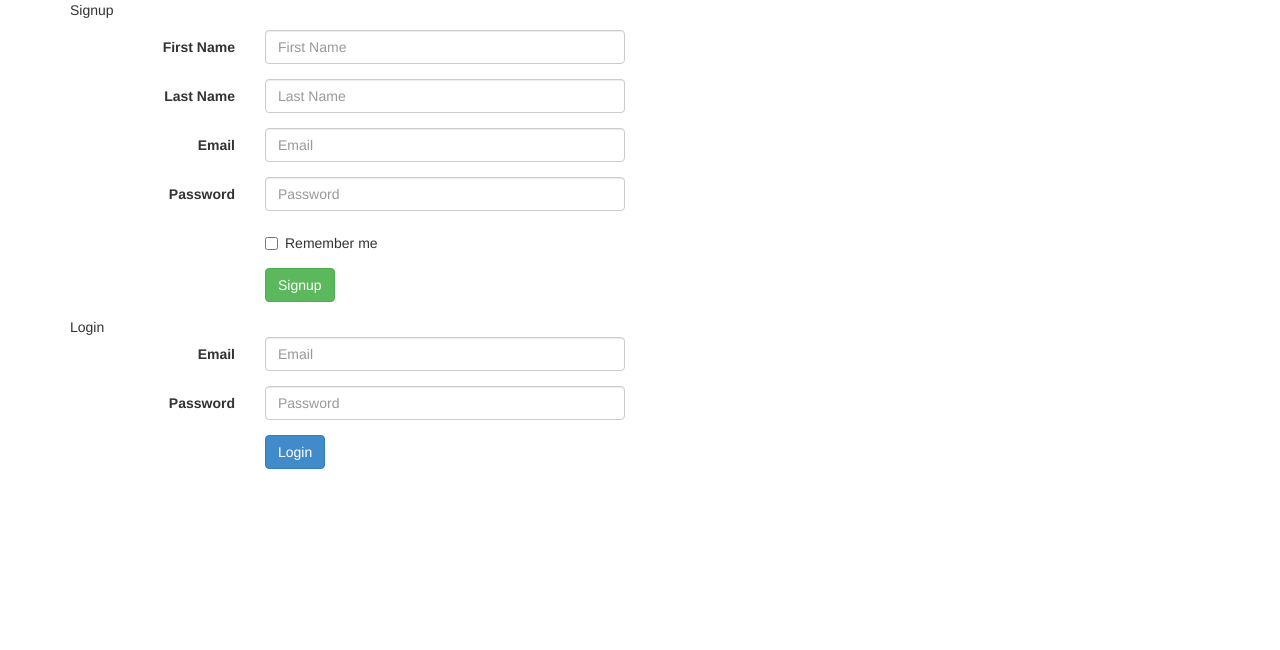
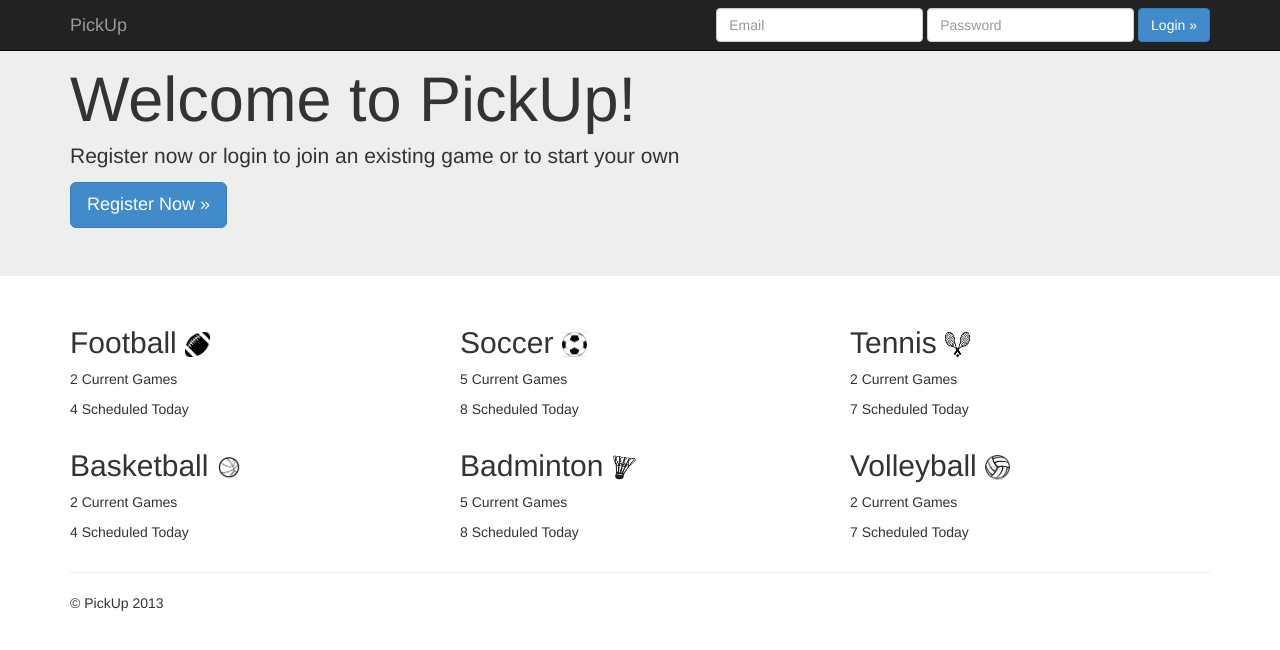
Before and after one commit to andyxmai/pickup, a Django app: page / in a window 1280 px wide. Shown: the top 650 px of the page. Run offline with Django 3.2, Linux system fonts and the light colour scheme; parts of the project's set-up code (start-up, migrations or seed data) failed here and were passed over; some libraries are stand-ins or nearby versions.

Commit message:
added some UI to login and register

```diff
--- a/pickup/urls.py
+++ b/pickup/urls.py
@@ -13,4 +13,5 @@ urlpatterns = patterns('',
     url(r'^register/', 'pickupApp.views.register', name='register'),
     url(r'^home/', 'pickupApp.views.home', name='home'),
     url(r'^login/', 'pickupApp.views.user_login', name='user_login'),
+
 )
--- a/pickupApp/templates/index.html
+++ b/pickupApp/templates/index.html
@@ -1,66 +1,120 @@
 {% extends "base.html" %}
 {% block content %}
-<div class="container">
-  <p>Signup</p>
-  <form class="form-horizontal" role="form" action="/register/" method="post">{% csrf_token %}
-    <div class="form-group">
-      <label for="inputEmail3" class="col-sm-2 control-label">First Name</label>
-      <div class="col-sm-4">
-        <input type="text" name="first_name" class="form-control" id="inputEmail3" placeholder="First Name">
+<!DOCTYPE html>
+
+<html lang="en">
+  <head>
+    <meta charset="utf-8">
+    <meta http-equiv="X-UA-Compatible" content="IE=edge">
+    <meta name="viewport" content="width=device-width, initial-scale=1.0">
+    <meta name="description" content="">
+    <meta name="author" content="">
+    <link rel="shortcut icon" href="../../docs-assets/ico/favicon.png">
+
+    <title>PickUp</title>
+
+    <!-- Bootstrap core CSS -->
+    <link href="../../dist/css/bootstrap.css" rel="stylesheet">
+
+    <!-- Custom styles for this template -->
+    <link href="jumbotron.css" rel="stylesheet">
+
+    <!-- Just for debugging purposes. Don't actually copy this line! -->
+    <!--[if lt IE 9]><script src="../../docs-assets/js/ie8-responsive-file-warning.js"></script><![endif]-->
+
+    <!-- HTML5 shim and Respond.js IE8 support of HTML5 elements and media queries -->
+    <!--[if lt IE 9]>
+      <script src="https://oss.maxcdn.com/libs/html5shiv/3.7.0/html5shiv.js"></script>
+      <script src="https://oss.maxcdn.com/libs/respond.js/1.3.0/respond.min.js"></script>
+    <![endif]-->
+  </head>
+
+  <body>
+
+    <div class="navbar navbar-inverse navbar-fixed-top" role="navigation">
+      <div class="container">
+        <div class="navbar-header">
+          <button type="button" class="navbar-toggle" data-toggle="collapse" data-target=".navbar-collapse">
+            <span class="sr-only">Toggle navigation</span>
+            <span class="icon-bar"></span>
+            <span class="icon-bar"></span>
+            <span class="icon-bar"></span>
+          </button>
+          <a class="navbar-brand">PickUp</a>
+        </div>
+        <div class="navbar-collapse collapse">
+          <form class="navbar-form navbar-right" role="form">
+            <div class="form-group">
+              <input type="text" placeholder="Email" class="form-control">
+            </div>
+            <div class="form-group">
+              <input type="password" placeholder="Password" class="form-control">
+            </div>
+             <a class="btn btn-primary" role="button" href="home">Login &raquo;</a>
+          </form>
+        </div><!--/.navbar-collapse -->
       </div>
     </div>
-    <div class="form-group">
-      <label for="inputEmail3" class="col-sm-2 control-label">Last Name</label>
-      <div class="col-sm-4">
-        <input type="text" name="last_name" class="form-control" id="inputEmail3" placeholder="Last Name">
+
+    <!-- Main jumbotron for a primary marketing message or call to action -->
+    <div class="jumbotron">
+      <div class="container">
+        <h1>Welcome to PickUp!</h1>
+        <p>Register now or login to join an existing game or to start your own </p>
+        <a class="btn btn-primary btn-lg" role="button" href="register">Register Now &raquo;</a>
       </div>
     </div>
-    <div class="form-group">
-      <label for="inputEmail3" class="col-sm-2 control-label">Email</label>
-      <div class="col-sm-4">
-        <input type="email" name="email" class="form-control" id="inputEmail3" placeholder="Email">
-      </div>
-    </div>
-    <div class="form-group">
-      <label for="inputPassword3" class="col-sm-2 control-label">Password</label>
-      <div class="col-sm-4">
-        <input type="password" name="password" class="form-control" id="inputPassword3" placeholder="Password">
-      </div>
-    </div>
-    <div class="form-group">
-      <div class="col-sm-offset-2 col-sm-10">
-        <div class="checkbox">
-          <label>
-            <input type="checkbox"> Remember me
-          </label>
+
+    <div class="container">
+      <!-- Example row of columns -->
+      <div class="row">
+        <div class="col-md-4">
+          <h2>Football <img src="/static/images/football.jpeg" height="25" width="25"></img></h2>
+          <p>2 Current Games </p>
+          <p>4 Scheduled Today </p>
+        </div>
+        <div class="col-md-4">
+          <h2>Soccer <img src="/static/images/soccer.jpeg" height="25" width="25"></img></h2>
+          <p>5 Current Games</p>
+          <p>8 Scheduled Today </p>
+       </div>
+        <div class="col-md-4">
+          <h2>Tennis <img src="/static/images/tennis.jpeg" height="25" width="25"></img></h2>
+          <p>2 Current Games</p>
+          <p>7 Scheduled Today</p>
         </div>
       </div>
-    </div>
-    <div class="form-group">
-      <div class="col-sm-offset-2 col-sm-4">
-        <button type="submit" class="btn btn-success">Signup</button>
+      <div> </div>
+      <div class="row">
+        <div class="col-md-4">
+          <h2>Basketball <img src="/static/images/basketball.jpeg" height="25" width="25"></img></h2>
+          <p>2 Current Games </p>
+          <p>4 Scheduled Today </p>
+        </div>
+        <div class="col-md-4">
+          <h2>Badminton <img src="/static/images/badminton.jpeg" height="25" width="25"></img></h2>
+          <p>5 Current Games</p>
+          <p>8 Scheduled Today</p>
+       </div>
+        <div class="col-md-4">
+          <h2>Volleyball <img src="/static/images/volleyball.jpeg" height="25" width="25"></img></h2>
+          <p>2 Current Games</p>
+          <p>7 Scheduled Today</p>
+        </div>
       </div>
-    </div>
-  </form>
-  Login
-  <form class="form-horizontal" role="form" action="/login/" method="post">{% csrf_token %}
-    <div class="form-group">
-      <label for="inputEmail3" class="col-sm-2 control-label">Email</label>
-      <div class="col-sm-4">
-        <input type="email" name="email" class="form-control" id="inputEmail3" placeholder="Email">
-      </div>
-    </div>
-    <div class="form-group">
-      <label for="inputPassword3" class="col-sm-2 control-label">Password</label>
-      <div class="col-sm-4">
-        <input type="password" name="password" class="form-control" id="inputPassword3" placeholder="Password">
-      </div>
-    </div>
-    <div class="form-group">
-      <div class="col-sm-offset-2 col-sm-4">
-        <button type="submit" class="btn btn-primary">Login</button>
-      </div>
-    </div>
-  </form>
-</div>
-{% endblock %}
+
+      <hr>
+
+      <footer>
+        <p>&copy; PickUp 2013</p>
+      </footer>
+    </div> <!-- /container -->
+{%endblock%}
+
+    <!-- Bootstrap core JavaScript
+    ================================================== -->
+    <!-- Placed at the end of the document so the pages load faster -->
+    <script src="https://code.jquery.com/jquery-1.10.2.min.js"></script>
+    <script src="../../dist/js/bootstrap.min.js"></script>
+  </body>
+</html>
--- a/pickupApp/views.py
+++ b/pickupApp/views.py
@@ -13,10 +13,11 @@ def home(request):
 	return render(request, 'home.html', {'user':request.user})
 
 def register(request):
-	first_name = request.POST.get('first_name')
-	last_name = request.POST.get('last_name')
-	email = request.POST.get('email')
-	password = request.POST['password']
+	# first_name = request.POST.get('first_name')
+	# last_name = request.POST.get('last_name')
+	# email = request.POST.get('email')
+	# password = request.POST['password']
+	return render(request, 'register.html', {'user':request.user})
 
 	print password
 
```
Also changed, not shown: pickupApp/templates/register.html (added, +47 -0 lines), db.sqlite3, pickupApp/static/css/bootstrap.css, pickupApp/static/images/badminton.jpeg (added), pickupApp/static/images/basketball.jpeg (added), pickupApp/static/images/football.jpeg (added), pickupApp/static/images/soccer.jpeg (added), pickupApp/static/images/tennis.jpeg (added), pickupApp/static/images/turf.jpeg (added), pickupApp/static/images/volleyball.jpeg (added), 5 other files.
